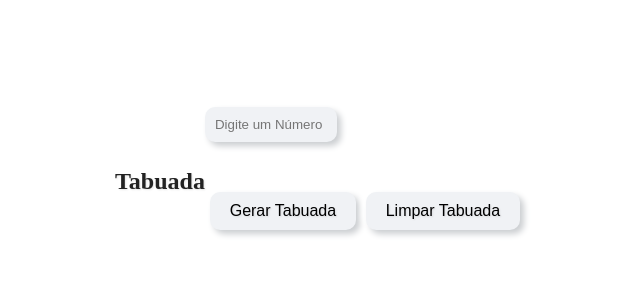
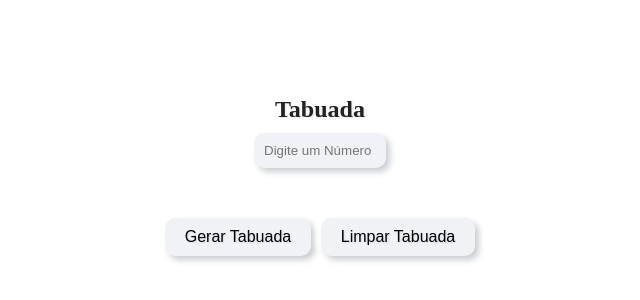
Before and after one commit to EdCarlos-Fernandes/Tabuada, a plain HTML site: page index.html in a window 1280 px wide. Shown: the part 222-522 px from the top of the page, without its empty margins (320-960 px from the left). Drawn offline with Linux system fonts and the light colour scheme.

Commit message:
Update style.css

```diff
--- a/style.css
+++ b/style.css
@@ -1,10 +1,13 @@
 body {
     display: flex;
     align-items: center;
-    justify-content: center;
     height: 100vh;
     margin: 0;
     padding: 0;
+    flex-wrap: wrap;
+    flex-direction: column;
+    justify-content: center;
+    flex-wrap: nowrap;
 }
 
 .container {
@@ -45,11 +48,12 @@ h1 {
 }
 
 label {
-    display: block;
+    display: flex;
     font-size: 18px;
     margin-bottom: 10px;
     color: #555;
     text-shadow: 1px 1px 2px rgba(0, 0, 0, 0.1);
+    justify-content: center;
 }
 
 input[type="number"]::-webkit-inner-spin-button,
```
